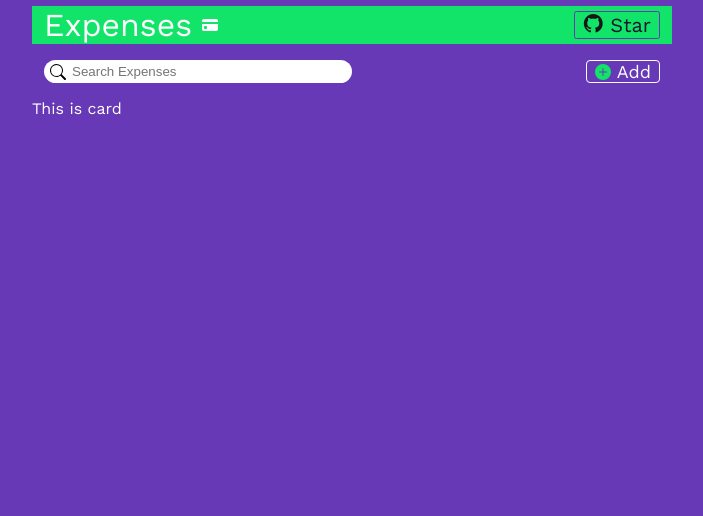
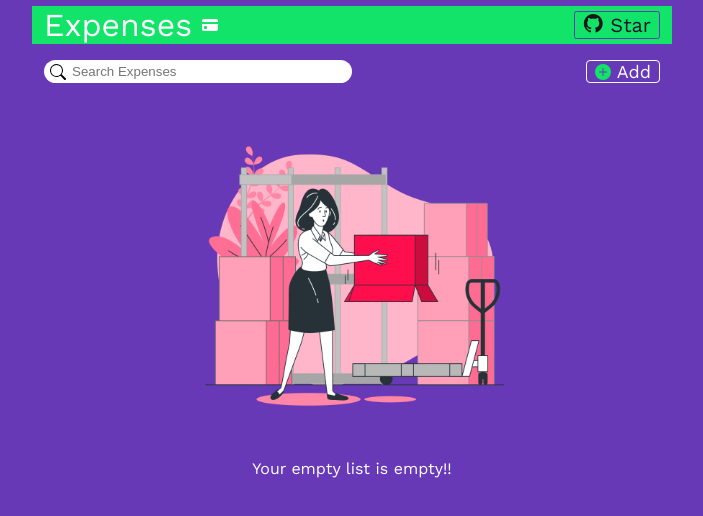
Before and after one commit to aksharma27/expenses, a React (Create React App) app: page / in a window 1280 px wide. Shown: the top 516 px of the page, without its empty margins (288-991 px from the left). Built offline with nearby package versions, Linux system fonts and the light colour scheme.

Commit message:
updated delete functionality, card before and after delete etc

```diff
--- a/package.json
+++ b/package.json
@@ -7,6 +7,7 @@
     "@testing-library/react": "^13.4.0",
     "@testing-library/user-event": "^13.5.0",
     "bootstrap-icons": "^1.10.5",
+    "moment": "^2.29.4",
     "react": "^18.2.0",
     "react-dom": "^18.2.0",
     "react-modal": "^3.16.1",
--- a/src/components/expenselist/Card.js
+++ b/src/components/expenselist/Card.js
@@ -1,9 +1,45 @@
-import React from 'react'
+import React from 'react';
+import './card.css';
+import moment from 'moment/moment';
+import { useDispatch } from 'react-redux';
+import { deleteExpense } from '../../redux/actions/expenses';
 
 const Card = ({item, logo}) => {
+  const time = moment(item.caretedAt).fromNow();      //fromNow() is the method momentjs gives to show x moments ago in our app
+  const dispatch = useDispatch(); //for delete function -> delete icon
+
+  const handleDelete = () => {
+    dispatch(deleteExpense(item));
+  }
+
+
+  console.log(item)
   return (
-    <div>
-      This is card
+    <div className='card' style={{borderRight: `6px solid ${item.category.color}`}}>
+      <div className="card-image-container">
+        <img src={item.category.icon} alt={item.category.title} className='card-image'/>
+      </div>
+
+      <div className='card-info'>
+    {/* use npm package -> MomentJs to show active now or created x mins/hr/days/etc ago */}
+
+    <label className='card-title'>{item.title} </label> <br />
+    <label className='card-time'> {time} </label>
+      </div>
+
+      {/* new div for rightbar -> it will contain delete button and amount at the right end of the card */}
+      <div className='card-right'>
+        {/* amount */}
+        <div>
+          <label className='card-amount' >₹{item.amount}</label>
+        </div>
+        <div className="delete-icon" onClick={handleDelete}>
+        <svg xmlns="http://www.w3.org/2000/svg" width="16" height="16" fill="currentColor" class="bi bi-trash-fill" viewBox="0 0 16 16">
+  <path d="M2.5 1a1 1 0 0 0-1 1v1a1 1 0 0 0 1 1H3v9a2 2 0 0 0 2 2h6a2 2 0 0 0 2-2V4h.5a1 1 0 0 0 1-1V2a1 1 0 0 0-1-1H10a1 1 0 0 0-1-1H7a1 1 0 0 0-1 1H2.5zm3 4a.5.5 0 0 1 .5.5v7a.5.5 0 0 1-1 0v-7a.5.5 0 0 1 .5-.5zM8 5a.5.5 0 0 1 .5.5v7a.5.5 0 0 1-1 0v-7A.5.5 0 0 1 8 5zm3 .5v7a.5.5 0 0 1-1 0v-7a.5.5 0 0 1 1 0z"/>
+</svg>
+        </div>
+      </div>
+
     </div>
   )
 }
--- /dev/null
+++ b/src/components/expenselist/card.css
@@ -0,0 +1,78 @@
+.card {
+    background-color: white;
+    padding: 12px;
+    margin: 2px 0px;
+    display: flex;
+    justify-content: space-between;
+    align-items: center;
+    /* vertically center*/
+    color: black;
+}
+
+.card-image {
+    height: 40px;
+}
+
+.card-right {
+    display: flex;
+    flex-direction: column-reverse;
+    align-content: flex-end;
+    justify-content: space-between;
+}
+
+.card-info {
+    display: flex;
+    flex: 1;
+    flex-direction: column;
+    margin-left: 12px;
+}
+
+.card-title {
+    font-size: 20px;
+}
+
+.card-time {
+    color: gray;
+    font-size: 12px;
+}
+
+.card-amount {
+    font-size: 20px;
+    font-weight: 500;
+}
+
+@media only screen and (max-width : 1024px) {
+    .card-title {
+        font-size: 18px;
+    }
+
+    .card-amount {
+        font-size: 18px;
+    }
+
+    .card-image {
+        height: 32px;
+    }
+
+    .card-time {
+        font-size: 10px;
+    }
+}
+
+@media only screen and (max-width : 512px) {
+    .card-title {
+        font-size: 14px;
+    }
+
+    .card-amount {
+        font-size: 14px;
+    }
+
+    .card-image {
+        height: 32px;
+    }
+
+    .card-time {
+        font-size: 10px;
+    }
+}
--- a/src/components/expenselist/expense.css
+++ b/src/components/expenselist/expense.css
@@ -0,0 +1,29 @@
+.expense-list {
+    margin: 6px 12px;
+    display: flex;
+    flex-direction: column;
+    flex: 1;
+}
+
+.empty-state {
+    display: flex;
+    justify-content: center;
+    align-items: center;
+    flex-direction: column;
+}
+
+.empty-image {
+    height: 360px;
+}
+
+@media only screen and (max-width: 1024px) {
+    .empty-image {
+        height: 320px;
+    }
+}
+
+@media only screen and (max-width: 1024px) {
+    .empty-image {
+        height: 250px;
+    }
+}
--- a/src/components/expenselist/index.js
+++ b/src/components/expenselist/index.js
@@ -1,21 +1,28 @@
 import React from 'react'
 import './expense.css';
 import Card from './Card';
+import { useSelector } from 'react-redux';
+import emptyImage from '../../assets/images/empty.png';
 
 const ExpenseList = () => {
-    const list = [{
-        title: 'Made a purchase',
-        logo: 'ddlh',
-        createdAt: Date.now(),
-        amount: 1234,
-    }];
+    // const list = [{
+    //     title: 'Made a purchase',
+    //     logo: 'ddlh',
+    //     createdAt: Date.now(),
+    //     amount: 1234,
+    // }];
+
+    const {expenseList : list} = useSelector(state => state.expenses);  //will give all the data inside the expenses, when we enter the expenses and move back to home, it will be updated
+    console.log(list)
 
  return <div>
-        {list.length ? (
-            list.map(item => (
-               <Card item={item}/>
-            ))
-        ) : null}
+            {/* if we have at least 1 list in our expenses, then map throught it */}
+            {list.length ? list.map(item=>(
+                <Card item={item} />
+            )): <div className='empty-state' > {/*If Empty state then pass this */}
+                <img src={emptyImage} alt="Empty List" className='empty-image' />
+                <label htmlFor="">Your empty list is empty!!</label>
+            </div> }
   </div>
 };
 
--- a/src/redux/actions/expenses.js
+++ b/src/redux/actions/expenses.js
@@ -2,7 +2,7 @@ import {ADD_EXPENSE} from '../action-types/expenses';
 import { DELETE_EXPENSE } from '../action-types/expenses';
 
 export const addExpense = (data) => {       //data is passed through params, and is going to reducers, which parse it as an array
-    console.log(data);
+    // console.log(data);
     return {
         type : ADD_EXPENSE,
         //this type will be referenced by the reducer, and write cases for each function in reducer
@@ -15,4 +15,4 @@ export const deleteExpense = (data) => {
         type : DELETE_EXPENSE,
         data
     }
-}
+};
--- a/src/redux/reducers/expenses.js
+++ b/src/redux/reducers/expenses.js
@@ -1,4 +1,4 @@
-import {ADD_EXPENSE} from '../action-types/expenses';
+import {ADD_EXPENSE, DELETE_EXPENSE} from '../action-types/expenses';
 
 const initialState = { //all the initial state of variables/objects which we'll be passing
     expenseList: [], //all the expenses which we'll add by the add button in our application, later we'll replace it will local storage to keep the state even after reloading
@@ -15,6 +15,16 @@ export const expenseReducer = (state = initialState, action) => {
             }
 
         }
+        case DELETE_EXPENSE : {
+            const {data} = action;
+                const updatedList = state.expenseList.filter(
+                item => item.createdAt !== data.createdAt
+            );
+            return {
+                ...state,
+                expenseList: updatedList,
+            }
+        }
         default:
             return state;
     }
```
Also changed, not shown: 1 other file (tests, documents, lock files or other folders).
